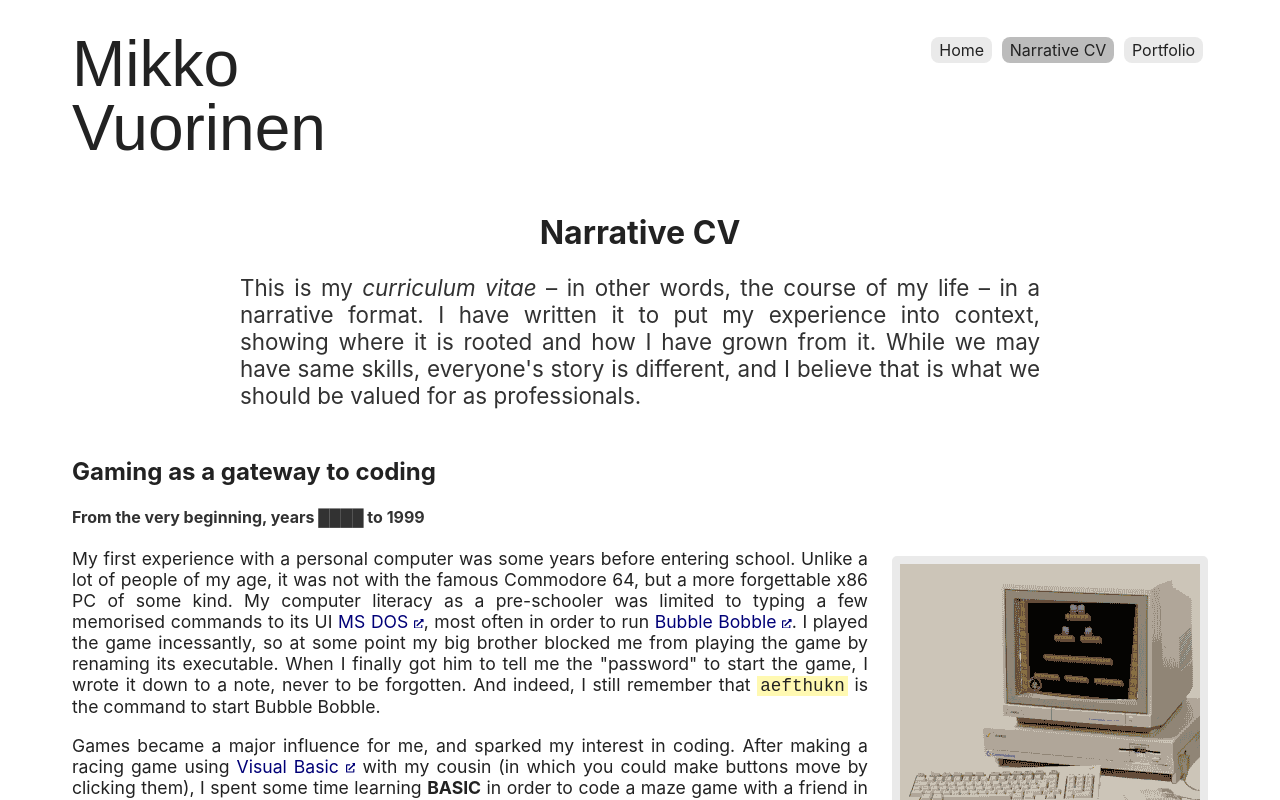
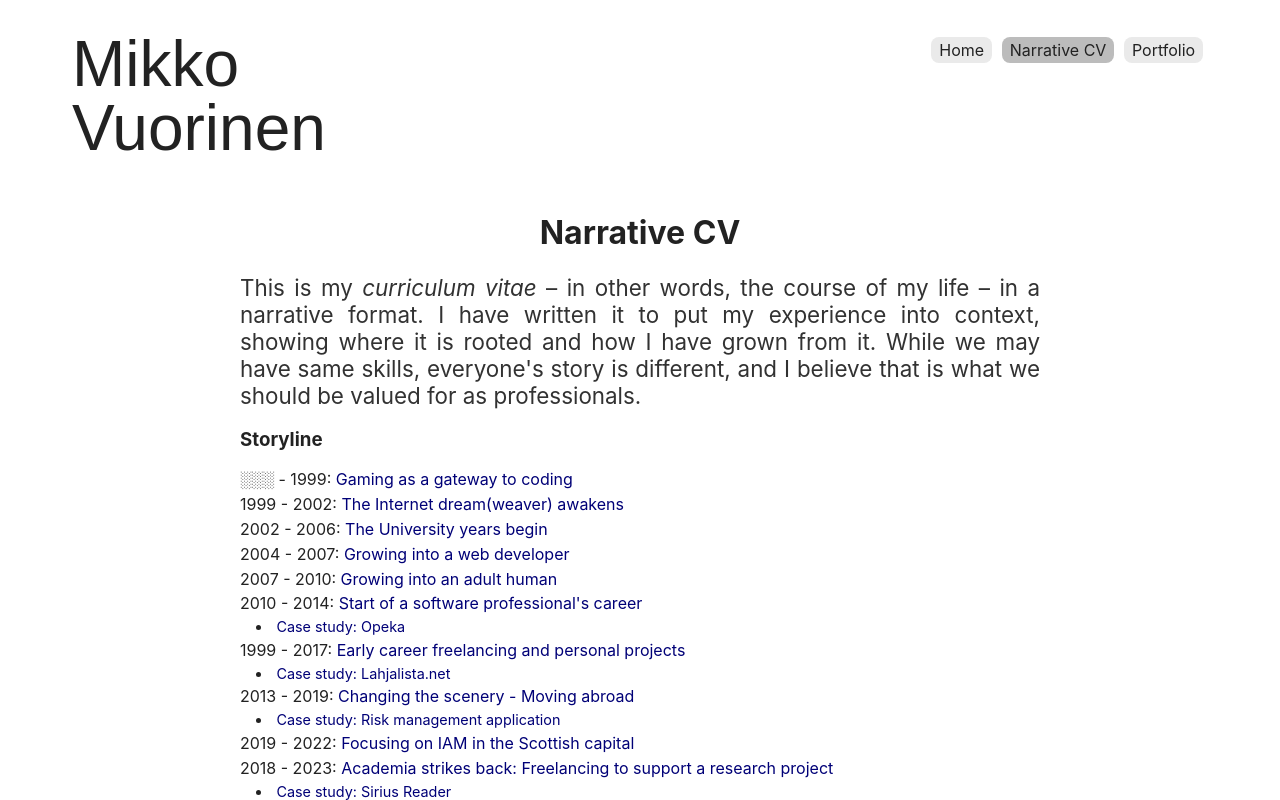
Before and after one commit to vuorinem/mikko.vuorinen.info, a Next.js app: page /narrative-cv in a window 1280 px wide. Shown: the top 800 px of the page. Built offline with nearby package versions, Linux system fonts and the light colour scheme; a web font is replaced by a local one.

Commit message:
Add in-page links to the top of the CV

```diff
--- a/app/narrative-cv/page.module.css
+++ b/app/narrative-cv/page.module.css
@@ -7,6 +7,27 @@
     font-size: 1.4rem;
     color: var(--muted-text-color);
     text-align: center;
+}
+
+.intro ul {
+    margin: 0;
+    padding: 0;
+    list-style-type: none;
+}
+
+.intro ul li {
+    margin: 0.3rem 0;
+    padding: 0;
+}
+
+.intro ul li ul {
+    margin-left: 1rem;
+    list-style-position: inside;
+    list-style-type: initial;
+}
+
+.intro ul li ul li {
+    font-size: 90%;
 }
 
 .borderedImage {
--- a/app/narrative-cv/page.tsx
+++ b/app/narrative-cv/page.tsx
@@ -1,4 +1,5 @@
 import Image from "next/image"
+import Link from "next/link"
 
 import ExternalLink from "@/components/external-link"
 
@@ -28,9 +29,45 @@ export default function NarrativeCV() {
                 <p>
                     This is my <em>curriculum vitae</em> &ndash; in other words, the course of my life &ndash; in a narrative format. I have written it to put my experience into context, showing where it is rooted and how I have grown from it. While we may have same skills, everyone&apos;s story is different, and I believe that is what we should be valued for as professionals.
                 </p>
+
+                <h3>Storyline</h3>
+                <ul>
+                    <li>&#9617;&#9617;&#9617; - 1999: <Link href="#section-gaming">Gaming as a gateway to coding</Link></li>
+                    <li>1999 - 2002: <Link href="#section-internet">The Internet dream(weaver) awakens</Link></li>
+                    <li>2002 - 2006: <Link href="#section-university">The University years begin</Link></li>
+                    <li>2004 - 2007: <Link href="#section-web">Growing into a web developer</Link></li>
+                    <li>2007 - 2010: <Link href="#section-adult">Growing into an adult human</Link></li>
+                    <li>
+                        2010 - 2014: <Link href="#section-professional">Start of a software professional&apos;s career</Link>
+                        <ul>
+                            <li><Link href="#casestudy-opeka">Case study: Opeka</Link></li>
+                        </ul>
+                    </li>
+                    <li>
+                        1999 - 2017: <Link href="#section-freelance">Early career freelancing and personal projects</Link>
+                        <ul>
+                            <li><Link href="#casestudy-lahjalista">Case study: Lahjalista.net</Link></li>
+                        </ul>
+                    </li>
+                    <li>
+                        2013 - 2019: <Link href="#section-abroad">Changing the scenery - Moving abroad</Link>
+                        <ul>
+                            <li><Link href="#casestudy-riskmanagement">Case study: Risk management application</Link></li>
+                        </ul>
+                    </li>
+                    <li>2019 - 2022: <Link href="#section-edinburgh">Focusing on IAM in the Scottish capital</Link></li>
+                    <li>
+                        2018 - 2023: <Link href="#section-academia">Academia strikes back: Freelancing to support a research project</Link>
+                        <ul>
+                            <li><Link href="#casestudy-siriusreader">Case study: Sirius Reader</Link></li>
+                        </ul>
+                    </li>
+                    <li>2022 - 2023: <Link href="#section-end-of-expat">The end of the expat</Link></li>
+                    <li>2023 - &#9617;&#9617;&#9617;: <Link href="#section-next">The next chapter</Link></li>
+                </ul>
             </section>
 
-            <section>
+            <section id="section-gaming">
                 <h2>Gaming as a gateway to coding</h2>
                 <h4>From the very beginning, years &#9608;&#9608;&#9608;&#9608; to 1999</h4>
                 <div className={styles.borderedImage}>
@@ -46,7 +83,7 @@ export default function NarrativeCV() {
                 </p>
             </section>
 
-            <section>
+            <section id="section-internet">
                 <h2>The Internet dream(weaver) awakens</h2>
                 <h4>Senior high, from 1999 to 2002</h4>
                 <div className={styles.borderedImage}>
@@ -62,7 +99,7 @@ export default function NarrativeCV() {
                     In the following years I started working occasionally for my father&apos;s company, providing technical support and doing small coding tasks for his clients such as the car dealer above. For example, combining my experience with VB and the web, I used <ExternalLink href="https://en.wikipedia.org/wiki/Visual_Basic_for_Applications">VBA</ExternalLink> to automate data retrieval processes between Excel spreadsheets and external systems. It was probably the first times for me to build any kind of system integration. There is a certain excitement in making two systems talk to each other that is unique, I wonder if it has something to do with making existing systems work together to do more than what they were built to do. As I soon learned, integrating systems also has its unique challenges, which I have continued to learn about throughout my career.
                 </p>
             </section>
-            <section>
+            <section id="section-university">
                 <h2>The University years begin</h2>
                 <h4>From entering university at 2002 to about 2006</h4>
                 <p>
@@ -72,7 +109,7 @@ export default function NarrativeCV() {
                     In the second year, however, I started to wonder if the road I had chosen would take me to my goal, which was still to be a game programmer. The university course was heavy on theory and didn&apos;t have many classes specifically for building games. When my cousin with similar goals was applying to university and chose one in Tampere that was more suitable for game programming career, I decided to apply as well. We ended up starting our course in <b>Tampere University of Technology</b> (now part of <ExternalLink href="https://www.tuni.fi/en">Tampere University</ExternalLink>) at the same time in 2004. But during my studies there, I ended up leaning more towards methodologies and architecture instead of game-specific classes, and found topics like computer graphics challenging and not as interesting as I had anticipated. By the time we had to choose our major, I had come to a conclusion that game programming was not for me. I loved playing games more than ever, and I did contribute some code to game projects that my cousin was working on, but I had found my passion elsewhere.
                 </p>
             </section>
-            <section>
+            <section id="section-web">
                 <h2>Growing into a web developer</h2>
                 <h4>Somewhere between 2004 and 2007</h4>
                 <p>
@@ -91,7 +128,7 @@ export default function NarrativeCV() {
                     At a later stage of my university studies, it became clear that I wanted to dedicate most of my time to work with the internet and online systems of some sort. I chose <b>hypermedia</b> as my major, as I was interested in the theoretical aspects of modelling networks of data as well as the applied aspect of implementing systems using hypermedia tools. I might not use <ExternalLink href="https://en.wikipedia.org/wiki/Resource_Description_Framework">RDF</ExternalLink> or <ExternalLink href="https://en.wikipedia.org/wiki/Web_Ontology_Language">OWL</ExternalLink> much nowadays, but they were an important part in building my understanding about <b>semantic data</b> and <b>markup languages</b>, as well as the <ExternalLink href="https://en.wikipedia.org/wiki/World_Wide_Web_Consortium">W3C</ExternalLink> and various standartization processes of web technologies.
                 </p>
             </section>
-            <section>
+            <section id="section-adult">
                 <h2>Growing into an adult human</h2>
                 <h4>From world travels in 2007 until graduation at 2010</h4>
                 <p>
@@ -107,7 +144,7 @@ export default function NarrativeCV() {
                     After returning to Finland, the remainder of my university time consisted mostly of bigger group projects and the MSc Thesis. The group work gave me a glimpse into working on an actual project with a set goal and a team to achieve that goal, whereas the thesis required an academic approach with the associated background research and a rigorous writing process. I decided to write my thesis in English to showcase and improve my written language skill level. In summer 2010, I graduated from Tampere University of Technology with a <b>Master of Science in Tehnology</b> degree, a major in <b>Hypermedia</b> and a minor in <b>Software Engineering</b>.
                 </p>
             </section>
-            <section>
+            <section id="section-professional">
                 <h2>Start of a software professional&apos;s career</h2>
                 <h4>Working for University of Tampere from 2010 to 2014</h4>
                 <p>
@@ -144,7 +181,7 @@ export default function NarrativeCV() {
                 </p>
             </section>
 
-            <section>
+            <section id="section-freelance">
                 <h2>Early career freelancing and personal projects</h2>
                 <h4>During spare time all the way from 1999 until about 2017 (and still sometimes)</h4>
                 <p>
@@ -213,7 +250,7 @@ export default function NarrativeCV() {
                 </p>
             </section>
 
-            <section>
+            <section id="section-abroad">
                 <h2>Changing the scenery - Moving abroad</h2>
                 <h4>Life in Leicester in 2013 and in Aberdeen from 2014 to 2019</h4>
                 <p>
@@ -249,7 +286,7 @@ export default function NarrativeCV() {
                 </p>
             </section>
 
-            <section>
+            <section id="section-edinburgh">
                 <h2>Focusing on IAM in the Scottish capital</h2>
                 <h4>Settling <em>in</em> Edinburgh, from 2019 to 2022</h4>
                 <div className={styles.borderedImage}>
@@ -284,7 +321,7 @@ export default function NarrativeCV() {
                 </p>
             </section>
 
-            <section>
+            <section id="section-academia">
                 <h2>Academia strikes back: Freelancing to support a research project</h2>
                 <h4>From 2018 to 2023</h4>
                 <p>
@@ -350,7 +387,7 @@ export default function NarrativeCV() {
                 </p>
             </section>
 
-            <section>
+            <section id="section-end-of-expat">
                 <h2>The end of the expat</h2>
                 <h4>The final years of living in the UK from 2022 to 2023</h4>
                 <p>
@@ -364,7 +401,7 @@ export default function NarrativeCV() {
                 </p>
             </section>
 
-            <section>
+            <section id="section-next">
                 <h2>The next chapter</h2>
                 <h4>From fall 2013 until <code>&#123;new Date().getFullYear()&#125;</code></h4>
                 <p>
```
